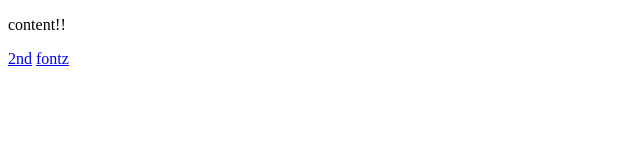
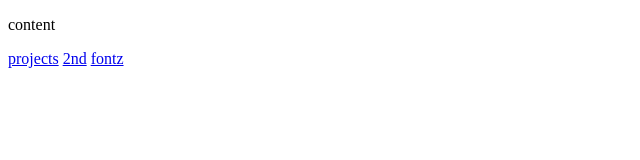
Before and after one commit to ellefon/hyperlink-test, a plain HTML site: page index.html in a window 1280 px wide. Shown: the full height of the page, 0-640 px from the left. Drawn offline with Linux system fonts and the light colour scheme.

Commit message:
Update index.html

```diff
--- a/index.html
+++ b/index.html
@@ -3,10 +3,10 @@
 
 
 <p>
-content!!
+content
 </p>
 
-
+  <a class="link" href="html/second.html">projects</a>
 <a href="html/second.html">2nd</a>
 <a href="html/fonts.html">fontz</a>
 
```
